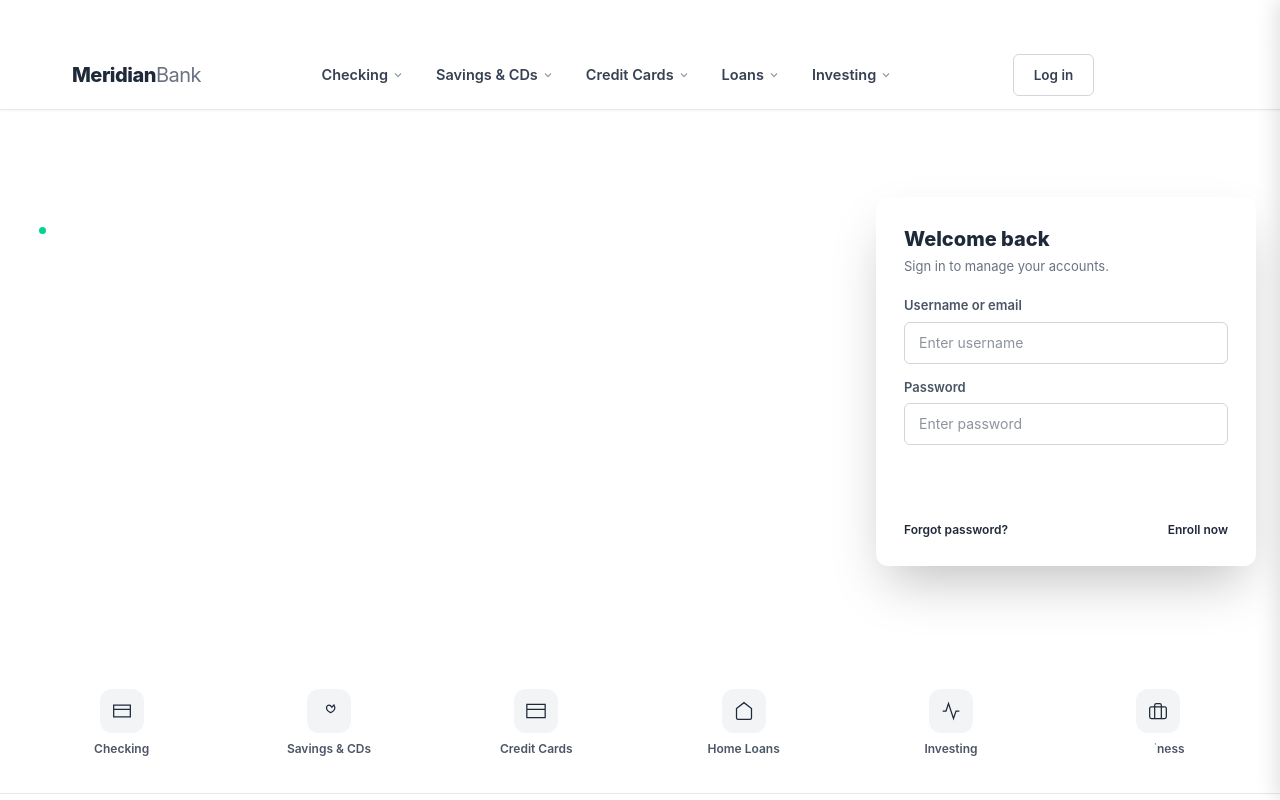
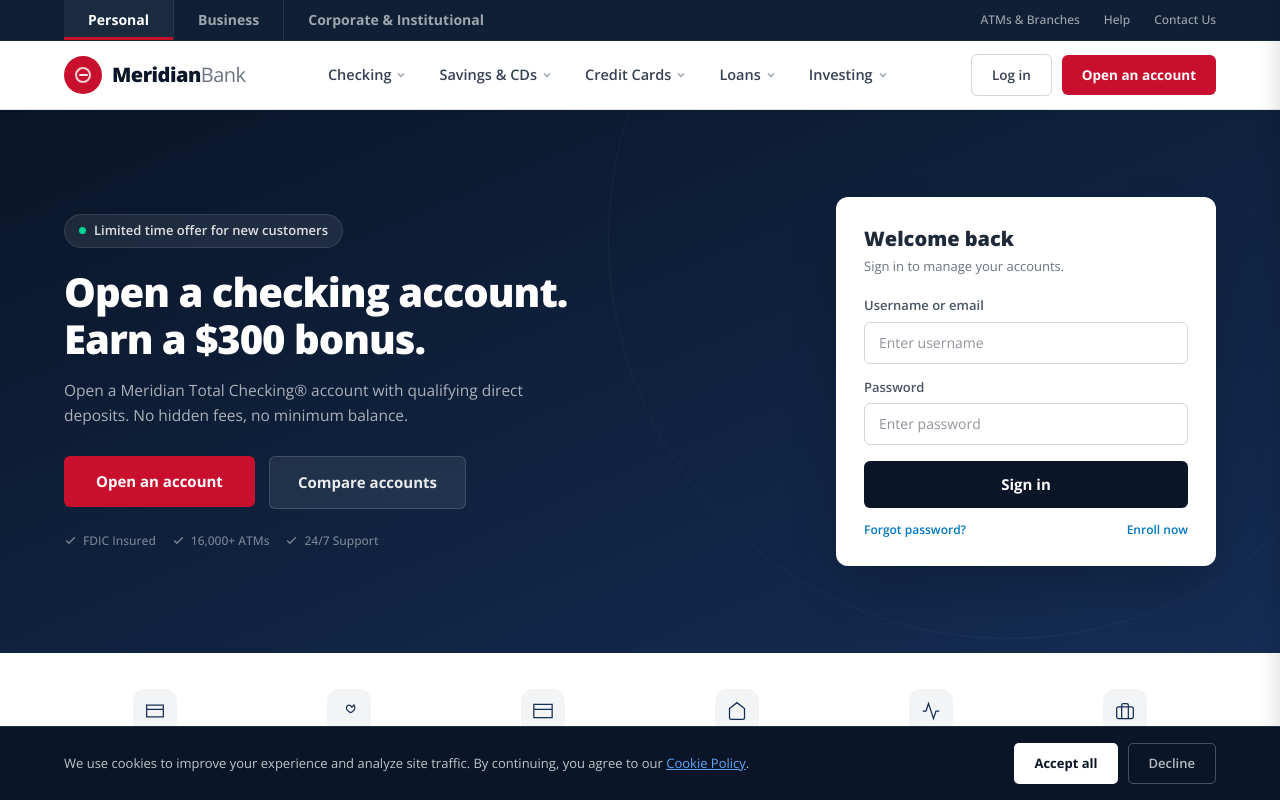
Before and after one commit to devweydeyanon/meridian, a Next.js app: page / in a window 1280 px wide. Shown: the top 800 px of the page. Built offline with nearby package versions, Linux system fonts and the light colour scheme.

Commit message:
Fix Tailwind v4 — use @theme for custom colors, add Google Fonts link
Tailwind v4 ignores tailwind.config.ts. Custom colors (navy, cta, accent)
must be defined with @theme in globals.css. Google Fonts loaded in layout.

```diff
--- a/src/app/globals.css
+++ b/src/app/globals.css
@@ -1 +1,20 @@
 @import 'tailwindcss';
+
+@theme {
+  --font-sans: 'Open Sans', -apple-system, BlinkMacSystemFont, 'Segoe UI', sans-serif;
+
+  --color-navy-700: #142d54;
+  --color-navy-800: #0f2035;
+  --color-navy-900: #0a1628;
+
+  --color-cta-primary: #c8102e;
+  --color-cta-hover: #a50d24;
+
+  --color-accent-400: #60a5fa;
+  --color-accent-500: #0077be;
+  --color-accent-600: #0066a4;
+
+  --color-bank-green: #0f7b3f;
+
+  --max-width-container: 1200px;
+}
--- a/src/app/layout.tsx
+++ b/src/app/layout.tsx
@@ -11,6 +11,9 @@
 export default function RootLayout({ children }: { children: React.ReactNode }) {
   return (
     <html lang="en">
+      <head>
+        <link href="https://fonts.googleapis.com/css2?family=Open+Sans:wght@300;400;500;600;700;800&display=swap" rel="stylesheet" />
+      </head>
       <body className="font-sans text-gray-800 bg-white leading-normal antialiased">
         <a href="#main-content" className="absolute -top-10 left-0 bg-accent-500 text-white px-4 py-2 z-[99999] text-sm font-semibold no-underline focus:top-0 transition-[top] duration-200">
           Skip to main content
```
